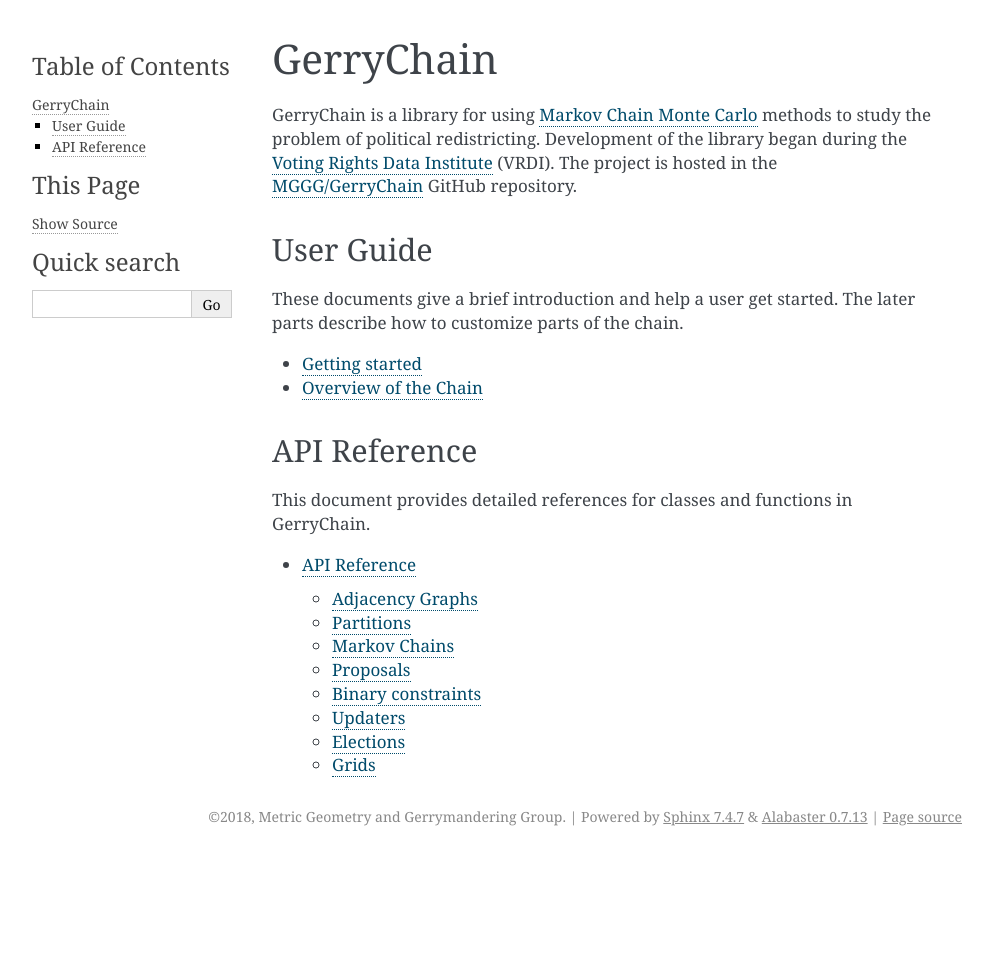
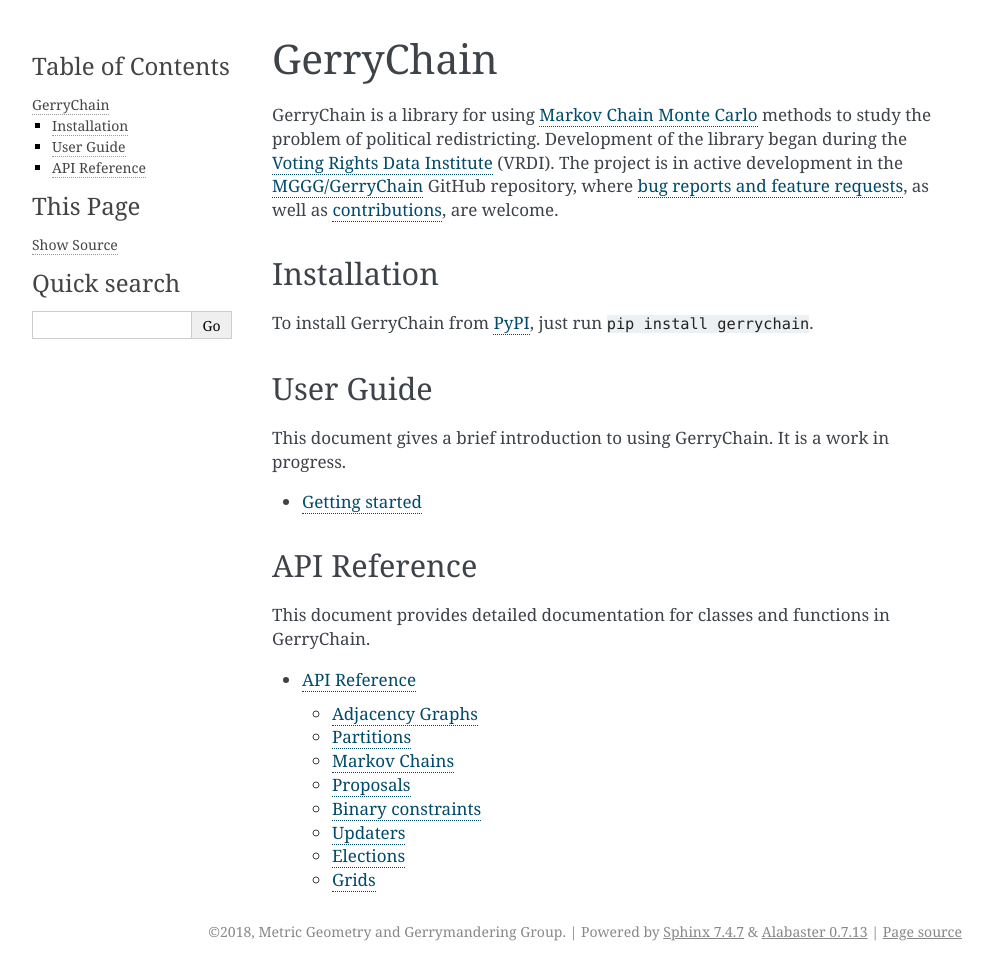
Before and after one commit to mggg/GerryChain, a Sphinx documentation site: the page built from docs/index.rst, in a window 1280 px wide. Shown: the whole page, without its empty margins (148-1141 px from the left). Built offline with Sphinx 7.4.7, drawn with Linux system fonts in a browser that asks for light colours; before the commit the page ends 900 px from its top, so only the background shows below that.

Commit message:
Change index of docs

```diff
--- a/docs/index.rst
+++ b/docs/index.rst
@@ -8,30 +8,39 @@
 
 GerryChain is a library for using `Markov Chain Monte Carlo`_ methods to study the problem
 of political redistricting. Development of the library began during the
-`Voting Rights Data Institute`_ (VRDI). The project is hosted in the `MGGG/GerryChain`_ GitHub
-repository.
+`Voting Rights Data Institute`_ (VRDI). The project is in active development in the `MGGG/GerryChain`_ GitHub
+repository, where `bug reports and feature requests`_, as well as `contributions`_, are welcome.
+
 
 .. _`Markov Chain Monte Carlo`: https://en.wikipedia.org/wiki/Markov_chain_Monte_Carlo
 .. _`Metric Geometry and Gerrymandering Group`: https://www.mggg.org/
 .. _`Voting Rights Data Institute`: http://gerrydata.org/
 .. _`MGGG/GerryChain`: https://github.com/mggg/GerryChain
+.. _`bug reports and feature requests`: https://github.com/mggg/gerrychain/issues
+.. _`contributions`: https://github.com/mggg/gerrychain/pulls
+
+
+Installation
+------------
+
+To install GerryChain from PyPI_, just run ``pip install gerrychain``.
+
+.. _PyPI: https://pypi.org/
 
 User Guide
 ----------
 
-These documents give a brief introduction and help a user get started. The
-later parts describe how to customize parts of the chain.
+This document gives a brief introduction to using GerryChain. It is a work in progress.
 
 .. toctree::
     :maxdepth: 1
 
     user/quickstart
-    user/intro
 
 API Reference
 -----------------
 
-This document provides detailed references for classes and functions in
+This document provides detailed documentation for classes and functions in
 GerryChain.
 
 .. toctree::
```
